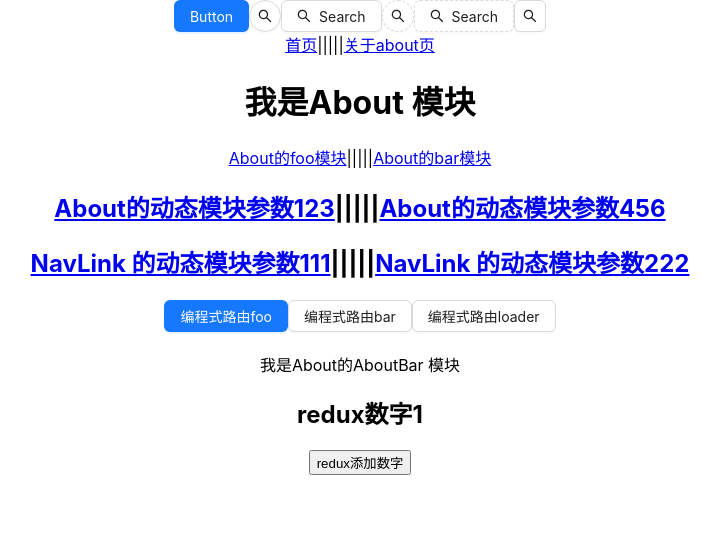
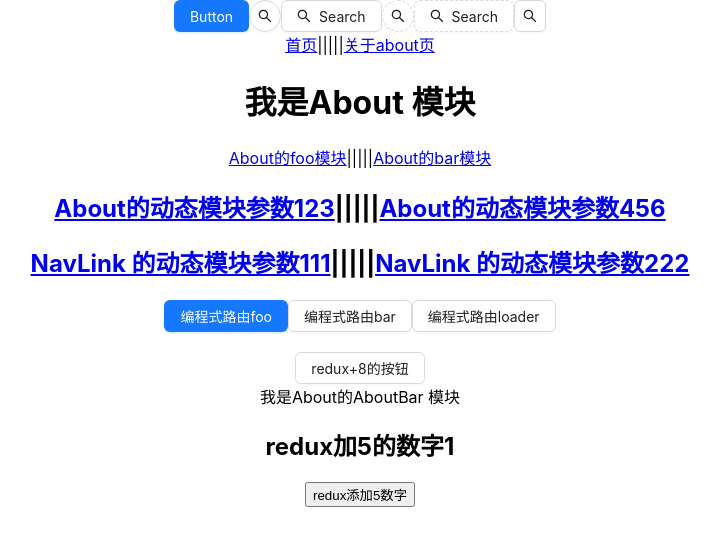
Before and after one commit to kuaishou/shuangyue-react, a React (Create React App) app: page /about/bar in a window 1280 px wide. Shown: the top 546 px of the page, without its empty margins (280-999 px from the left). Built offline with nearby package versions, Linux system fonts and the light colour scheme.

Commit message:
feat: react-redux辅助更方便使用redux

```diff
--- a/package.json
+++ b/package.json
@@ -9,6 +9,7 @@
     "antd": "^5.12.1",
     "react": "^18.2.0",
     "react-dom": "^18.2.0",
+    "react-redux": "^9.0.4",
     "react-router-dom": "^6.20.1",
     "react-scripts": "5.0.1",
     "redux": "^5.0.0",
--- a/src/router/index.js
+++ b/src/router/index.js
@@ -21,7 +21,7 @@ export const routes = [
             {
                 path: '',
                 element: <Home />,
-                mate: { title: '登录', anth: false }
+                mate: { title: '首页', anth: false }
             },
             {
                 path: 'login',
--- a/src/store/index.js
+++ b/src/store/index.js
@@ -3,10 +3,10 @@ import { composeWithDevTools } from "redux-devtools-extension"//数据流向查
 
 const counterReducer = (state = {
     count: 1
-}, action ) => {
+}, action) => {
     switch (action.type) {
         case 'addCount':
-            return { count: state.count + 1 }
+            return { count: state.count + (action.payload ? action.payload : 1) }
         default:
             return state;
     }
--- a/src/views/About/About.jsx
+++ b/src/views/About/About.jsx
@@ -1,5 +1,6 @@
 
 import { Link, NavLink, Outlet, useNavigate, useLocation, useSearchParams } from "react-router-dom"
+import { useDispatch } from "react-redux"
 import { Button } from 'antd';
 import "./index.css"
 const About = () => {
@@ -23,6 +24,17 @@ const About = () => {
 
     console.log('useSearchParams', searchParams.get('name'))
 
+
+    //获取dispatch改变state的方法
+    const dispatch = useDispatch()
+
+    const handClick = () => {
+        dispatch({
+            type: 'addCount',
+            payload: 8
+        })
+    }
+
     return <>
         <h1>我是About 模块</h1>
         <Link to='/about/foo'>About的foo模块</Link>|||||
@@ -44,6 +56,9 @@ const About = () => {
             <Button onClick={handClick3}>编程式路由loader</Button>
         </h2>
 
+        <div><Button onClick={handClick}>redux+8的按钮</Button></div>
+
+
         <Outlet />
     </>
 }
--- a/src/views/AboutBar/About.jsx
+++ b/src/views/AboutBar/About.jsx
@@ -1,24 +1,61 @@
-import { useState } from "react"
-import store from "../../store"
+import { useDispatch, useSelector } from "react-redux"
+const AboutBar = () => {
+    //获取state状态数据
+    const count = useSelector(state => state.count)
 
-const AboutBar = () => {
-    const [count, setCount] = useState(store.getState().count)
+    //获取dispatch改变state的方法
+    const dispatch = useDispatch()
 
     const handClick = () => {
-        store.dispatch({
-            type: 'addCount'
+        dispatch({
+            type: 'addCount',
+            payload: 5
         })
-
     }
-    store.subscribe(() => {//更新页面
-        setCount(store.getState().count)
-    })
-
     return <>
         <div>我是About的AboutBar 模块</div>
-        <h2>redux数字{count}</h2>
-        <button onClick={handClick}>redux添加数字</button>
+        <h2>redux加5的数字{count}</h2>
+        <button onClick={handClick}>redux添加5数字</button>
     </>
 }
 
 export default AboutBar
+
+
+
+
+
+
+
+
+
+
+
+
+
+
+
+// import { useState } from "react"
+// import store from "../../store"
+
+// const AboutBar = () => {
+//     const [count, setCount] = useState(store.getState().count)
+
+//     const handClick = () => {
+//         store.dispatch({
+//             type: 'addCount'
+//         })
+
+//     }
+//     store.subscribe(() => {//更新页面
+//         setCount(store.getState().count)
+//     })
+
+//     return <>
+//         <div>我是About的AboutBar 模块</div>
+//         <h2>redux数字{count}</h2>
+//         <button onClick={handClick}>redux添加数字</button>
+//     </>
+// }
+
+// export default AboutBar
```
Also changed, not shown: src/index.js (+10 -1 lines), 1 other file (tests, documents, lock files or other folders).
